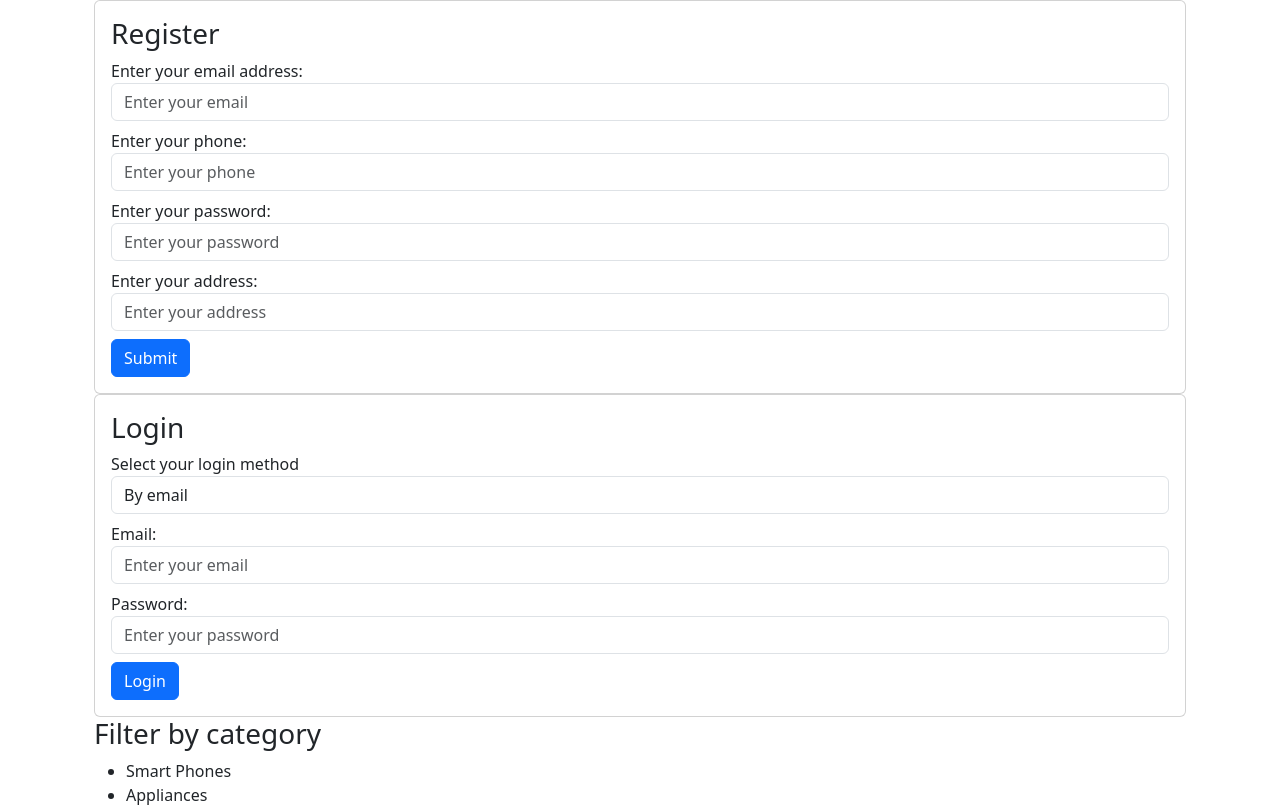
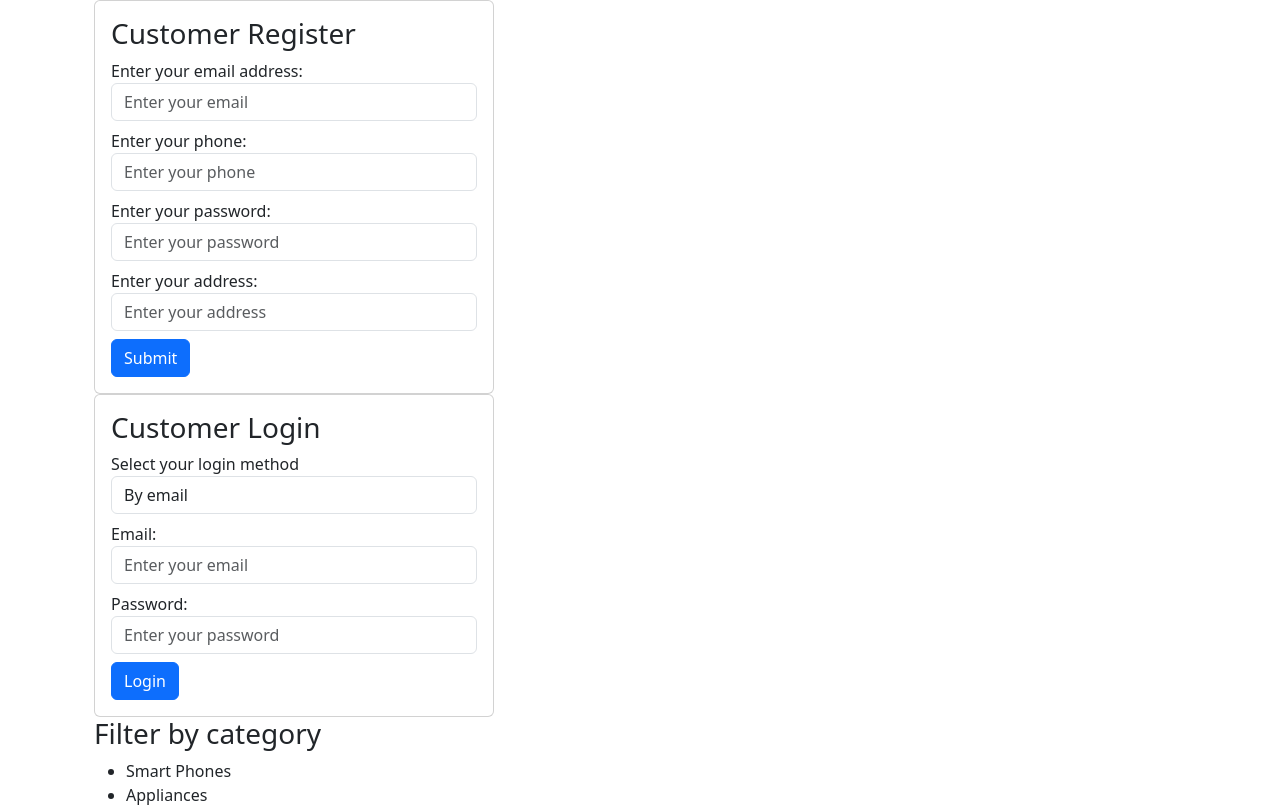
Before and after one commit to kietduong23/GroupProject, a React (Create React App) app in the folder client/: page / in a window 1280 px wide. Shown: the top 807 px of the page. Built offline with nearby package versions, Linux system fonts and the light colour scheme.

Commit message:
Improve LoginForm and RegisterForm UI

```diff
--- a/client/src/components/LoginForm.js
+++ b/client/src/components/LoginForm.js
@@ -11,7 +11,8 @@ function LoginForm() {
     }
   )
 
-  const [loginMethod, setloginMethod] = useState('emailLogin')
+  const [loginMethod, setloginMethod] = useState('emailLogin');
+  const [message, setMessage] = useState('')
 
   const onLoginDataChange = (e) => {
     setLoginData({
@@ -29,8 +30,10 @@ function LoginForm() {
     console.log("Checking login...");
     const res = await doLogin(loginData);
     if (res.success === true) {
-      console.log(res)
+      setMessage(res.message);
+      console.log(res);
     } else {
+      setMessage(res.message);
       console.log(res);
     }
   }
@@ -83,9 +86,9 @@ function LoginForm() {
     </form>
   return (
     <>
-      <div className='card'>
+      <div className='card' style={{width: '400px'}}>
         <div className='card-body'>
-          <h3 className='card-title'>Login</h3>
+          <h3 className='card-title'>Customer Login</h3>
           <div className="form-group mb-2">
             <label htmlFor="loginMethod">Select your login method</label>
             <select onChange={onLoginMethodChange} className="form-control" id="loginMethod">
@@ -94,6 +97,7 @@ function LoginForm() {
             </select>
           </div>
           {(loginMethod === 'emailLogin') ? emailLoginForm : phoneLoginForm}
+          <div className='message'>{message}</div>
         </div>
       </div>
 
--- a/client/src/components/RegisterForm.js
+++ b/client/src/components/RegisterForm.js
@@ -24,9 +24,9 @@ function RegisterForm() {
     }
 
     return (
-        <div className='card'>
+        <div className='card' style={{width: '400px'}}>
             <div className='card-body'>
-                <h3 className='card-title'>Register</h3>
+                <h3 className='card-title'>Customer Register</h3>
                 <form onSubmit={handleRegister}>
                     <div className="form-group mb-2">
                         <label htmlFor="email">Enter your email address:</label>
```
